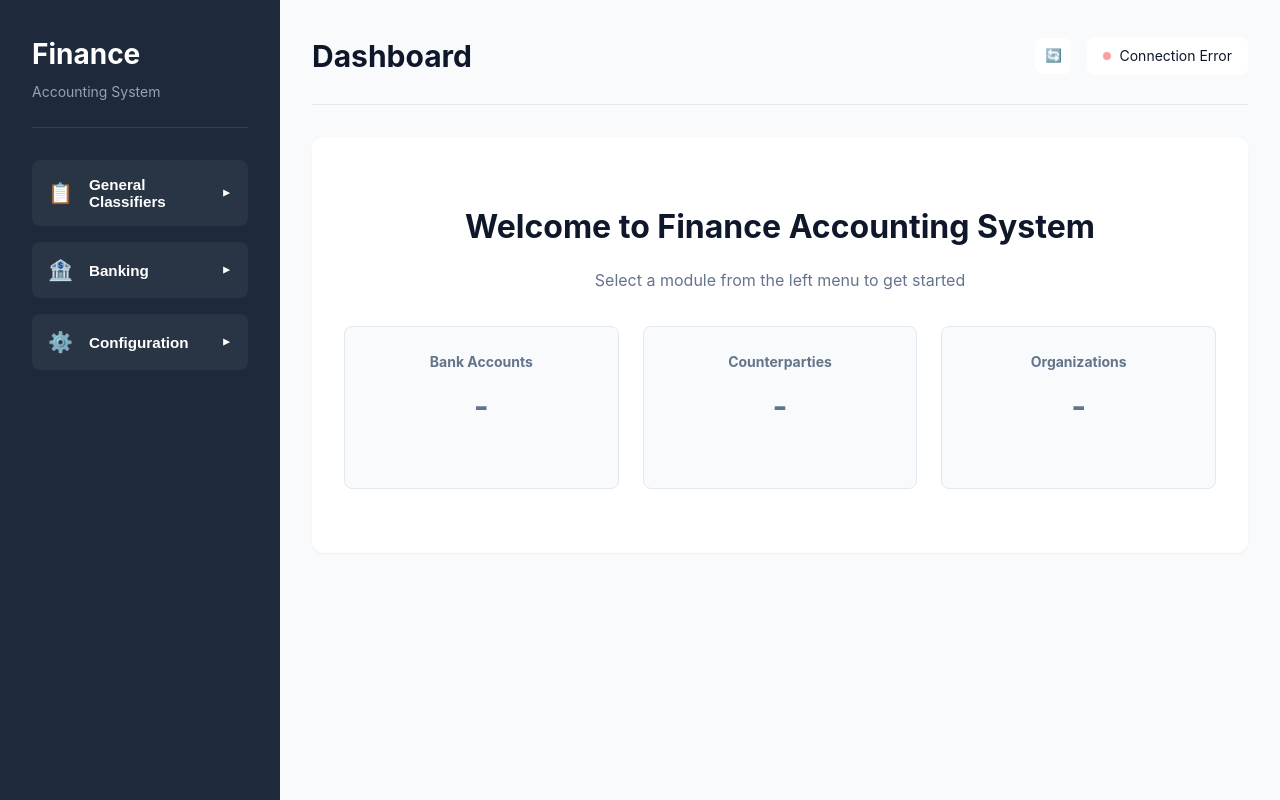
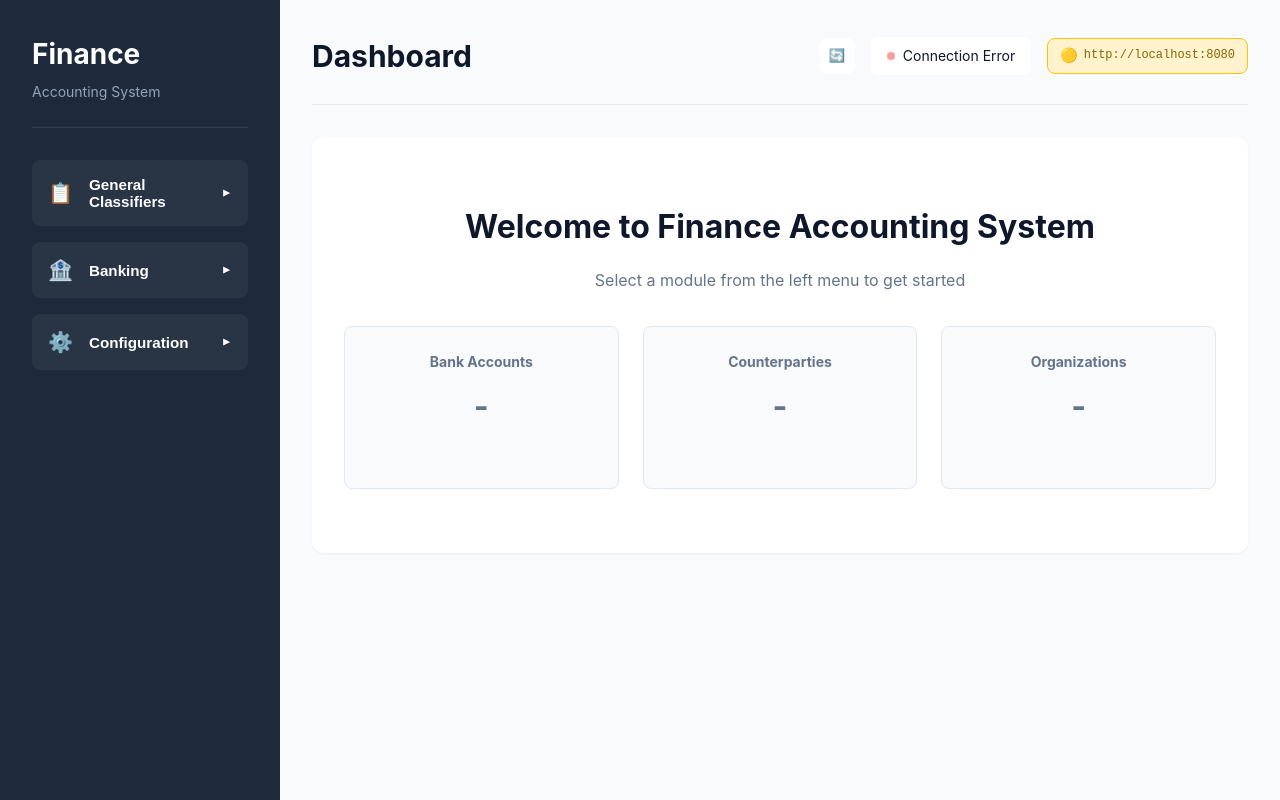
Before and after one commit to TarasAntoniuk/finance-ui, a plain HTML site: page index.html in a window 1280 px wide. Drawn offline with Linux system fonts and the light colour scheme; no server answers.

Commit message:
feat: implement environment-aware API configuration
Changes:
- Add automatic environment detection (local/production)
- Configure dynamic API endpoints:
  * Local: http://localhost:8080
  * Production: https://api.tarasantoniuk.com
- Add visual endpoint indicator in UI
  * Green indicator (🟢) for production
  * Yellow indicator (🟡) for local development
  * Inline display with monospace font
- Implement renderEndpointIndicator() in api-status-widget.js
- Update apiConfig.getConnectionInfo() usage

This makes the frontend universal - automatically connects to correct
backend based on deployment context (GitHub Pages vs local dev).

```diff
--- a/index.html
+++ b/index.html
@@ -146,6 +146,9 @@
                     <span class="status-dot" id="api-status-dot"></span>
                     <span id="api-status-text">Connecting...</span>
                 </div>
+                <div class="api-endpoint-indicator" id="api-endpoint-indicator">
+                    <!-- Endpoint indicator will be rendered here -->
+                </div>
             </div>
         </header>
 
--- a/scripts/api/api-base.js
+++ b/scripts/api/api-base.js
@@ -1,11 +1,59 @@
-// API Configuration
-// const API_BASE_URL = 'https://api.tarasantoniuk.com';
-const API_BASE_URL = 'http://localhost:8080'; // For local development
+/**
+ * Detects current environment based on hostname
+ * @returns {string} 'local' or 'production'
+ */
+function detectEnvironment() {
+    const hostname = window.location.hostname
+
+    if (hostname === 'localhost' || hostname === '127.0.0.1') {
+        return 'local'
+    }
+
+    // Any other domain is considered production
+    return 'production'
+}
+
+/**
+ * Gets API base URL based on environment
+ * @param {string} environment - 'local' or 'production'
+ * @returns {string} API base URL
+ */
+function getApiBaseUrl(environment) {
+    switch (environment) {
+        case 'local':
+            return 'http://localhost:8080'
+        case 'production':
+            return 'https://api.tarasantoniuk.com'
+        default:
+            return 'https://api.tarasantoniuk.com'
+    }
+}
+
+// API Configuration - Automatically detect environment
+const CURRENT_ENVIRONMENT = detectEnvironment()
+const API_BASE_URL = getApiBaseUrl(CURRENT_ENVIRONMENT)
+
+console.log(`🔧 API Configuration: ${CURRENT_ENVIRONMENT} environment - ${API_BASE_URL}`)
 
 // API Client
 class FinanceAPI {
     constructor(baseUrl) {
-        this.baseUrl = baseUrl;
+        this.baseUrl = baseUrl
+        this.environment = CURRENT_ENVIRONMENT
+    }
+
+    /**
+     * Gets connection information for display purposes
+     * @returns {Object} Connection info with environment, baseUrl, hostname
+     */
+    getConnectionInfo() {
+        return {
+            environment: this.environment,
+            baseUrl: this.baseUrl,
+            hostname: window.location.hostname,
+            protocol: window.location.protocol,
+            isProduction: this.environment === 'production'
+        }
     }
 
     async request(endpoint, options = {}) {
--- a/scripts/app.js
+++ b/scripts/app.js
@@ -12,9 +12,31 @@ const AppState = {
 };
 
 /**
+ * Renders the API endpoint indicator
+ * Shows which API endpoint is currently active with environment indicator
+ */
+function renderEndpointIndicator() {
+    const indicator = document.getElementById('api-endpoint-indicator')
+    if (!indicator) return
+
+    const info = api.getConnectionInfo()
+    const icon = info.isProduction ? '🟢' : '🟡'
+    const environmentClass = info.isProduction ? 'production' : 'local'
+
+    indicator.innerHTML = `
+        <span class="endpoint-icon">${icon}</span>
+        <span>${info.baseUrl}</span>
+    `
+    indicator.className = `api-endpoint-indicator ${environmentClass}`
+}
+
+/**
  * Initialize the application
  */
 async function initApp() {
+    // Render endpoint indicator
+    renderEndpointIndicator()
+
     // Check API connection
     const statusDot = document.getElementById('api-status-dot');
     const statusText = document.getElementById('api-status-text');
--- a/styles/style.css
+++ b/styles/style.css
@@ -338,6 +338,35 @@ body {
     50% { opacity: 0.5; }
 }
 
+/* API Endpoint Indicator */
+.api-endpoint-indicator {
+    display: inline-flex;
+    align-items: center;
+    padding: 6px 12px;
+    border-radius: var(--radius-md);
+    font-size: 12px;
+    font-family: 'Courier New', monospace;
+    font-weight: 500;
+    white-space: nowrap;
+}
+
+.api-endpoint-indicator.production {
+    background: #d4edda;
+    border: 1px solid #28a745;
+    color: #155724;
+}
+
+.api-endpoint-indicator.local {
+    background: #fff3cd;
+    border: 1px solid #ffc107;
+    color: #856404;
+}
+
+.api-endpoint-indicator .endpoint-icon {
+    margin-right: 6px;
+    font-size: 14px;
+}
+
 .content-body {
     background: var(--bg-secondary);
     border-radius: var(--radius-lg);
```
